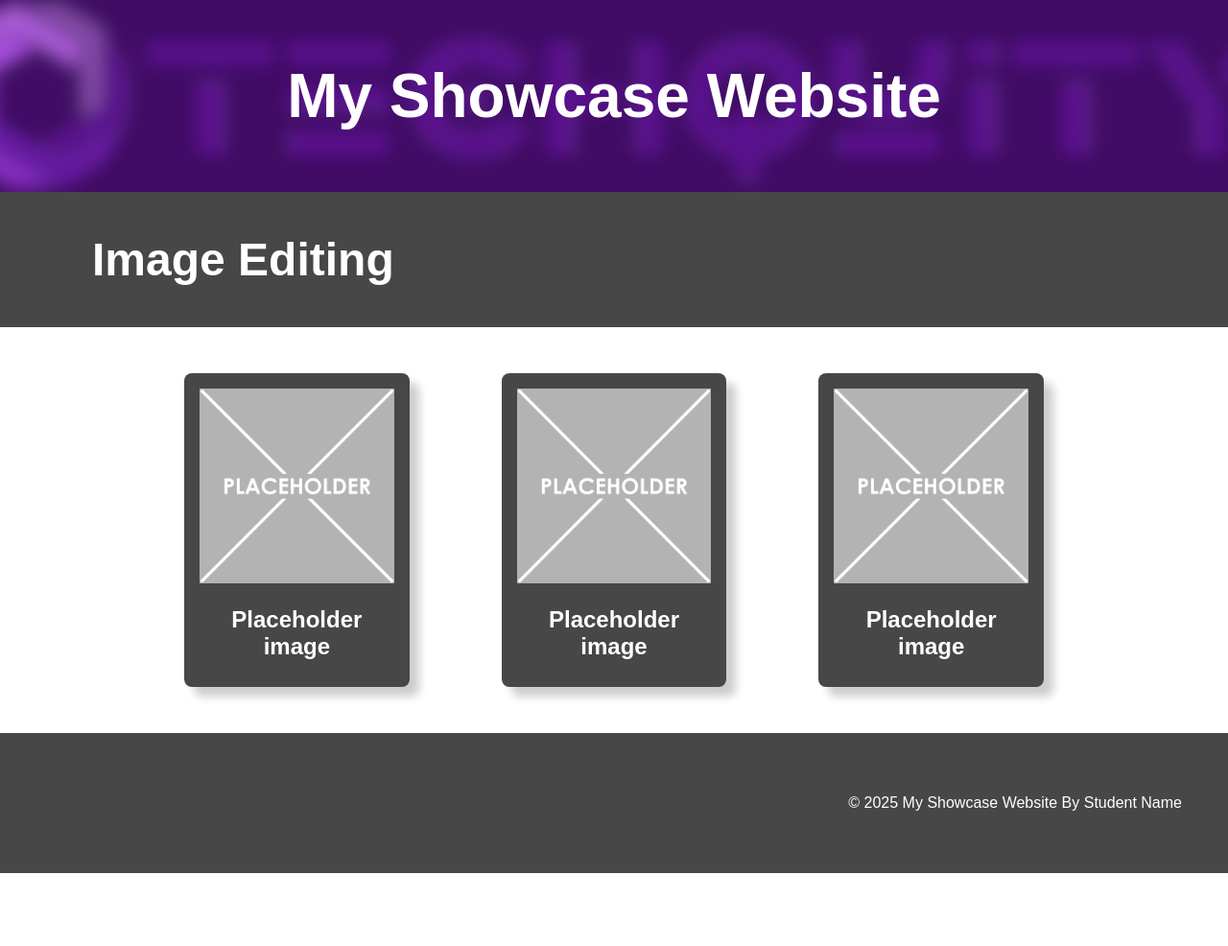
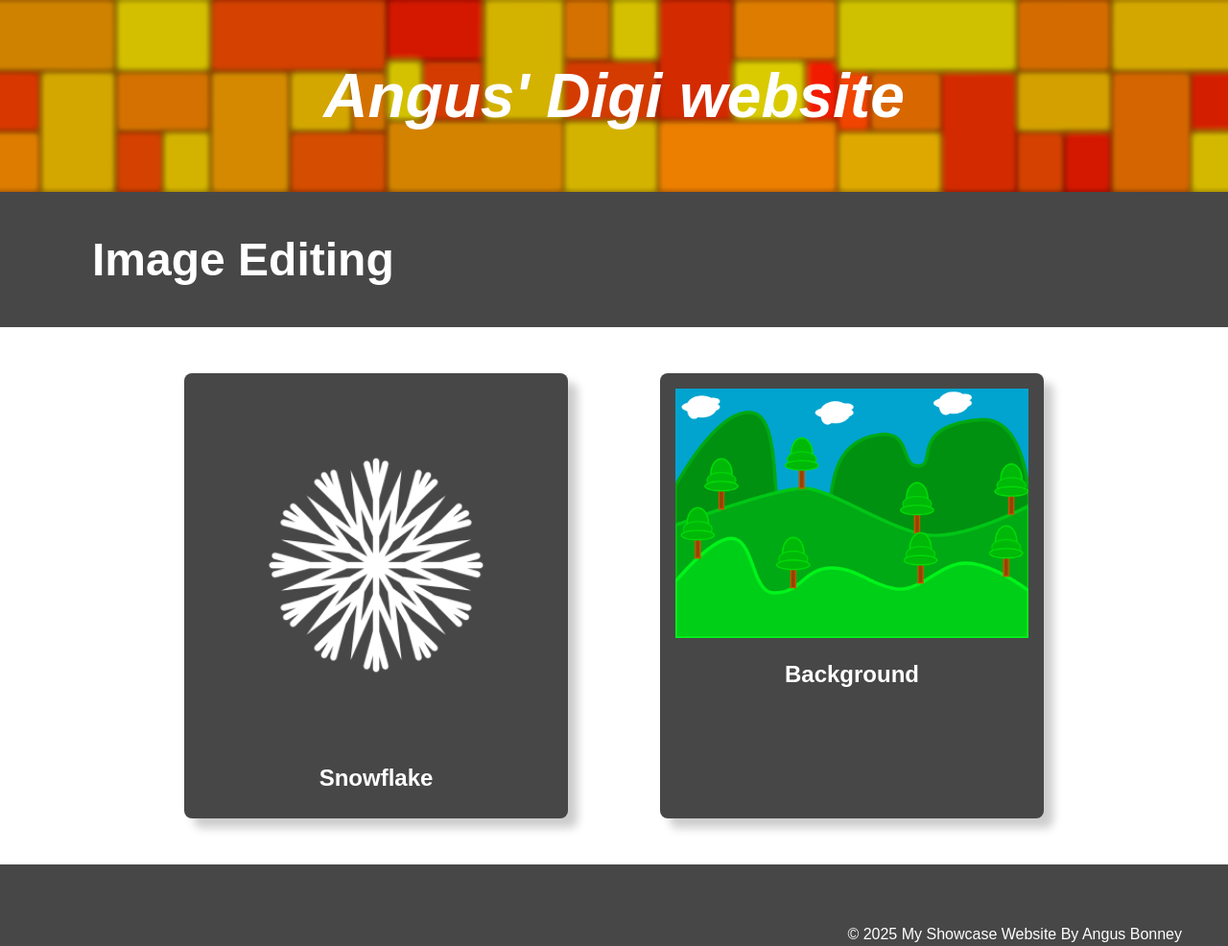
Before and after one commit to AngusBonney/Website, a plain HTML site: page index.html in a window 1280 px wide. Shown: the whole page at 96% size. Before the commit the page ends 910 px from the top, so only its background shows below. Drawn offline with Linux system fonts and the light colour scheme.

Commit message:
Replaced placeholder images and text

```diff
--- a/index.html
+++ b/index.html
@@ -12,7 +12,7 @@
 
     <!-- The Hero Section -------------------------------------------------------------------------------------- -->
     <section class="hero">
-        <div class="hero-text">My Showcase Website</div>
+        <div class="hero-text"><em>Angus' Digi website</em></div>
     </section>
 
 <!-- Topic one ------------------------------------------------------------------------------------------------- -->
@@ -26,16 +26,12 @@
         <div class="topic-content">
             <!-- one "card" which includes an image with a text below it -->
             <div class="topic-card">
-                <img src="images/placeholder-1024x1024.png" alt="change this too!">
-                <h2 class="topic-card-text">Placeholder image</h2>
+                <img src="images/Snowflake.png" alt="">
+                <h2 class="topic-card-text">Snowflake</h2>
             </div>
             <div class="topic-card">
-                <img src="images/placeholder-1024x1024.png" alt="change this too!">
-                <h2 class="topic-card-text">Placeholder image</h2>
-            </div>
-            <div class="topic-card">
-                <img src="images/placeholder-1024x1024.png" alt="change this too!">
-                <h2 class="topic-card-text">Placeholder image</h2>
+                <img src="images/Background.png" alt="">
+                <h2 class="topic-card-text">Background</h2>
             </div>
         </div>
     </section>
@@ -47,7 +43,7 @@
 
     <!-- A Simple Website Footer ------------------------------------------------------------------------------ -->
     <footer class="footer">
-        <p>&copy; 2025 My Showcase Website By Student Name</p>
+        <p>&copy; 2025 My Showcase Website By Angus Bonney</p>
     </footer>
 
 <!-- The end of the whole page- no more content after this! -->
--- a/style.css
+++ b/style.css
@@ -16,7 +16,7 @@ img {
 
 /* The hero section styling- use your OWN Hero Image URL here */
 .hero {
-    background-image: url('images/techquitybanner-1130x160.png');
+    background-image: url('images/Titlecard.png');
     height: 25vh;
     background-size: cover;
     background-position: center;
@@ -45,7 +45,7 @@ img {
 /* Three column grid with a nice big gap */
 .topic-content{
     display: grid;
-    grid-template-columns: repeat(3, 1fr);
+    grid-template-columns: repeat(2, 1fr);
     gap: 6em;
     /* bring the whole section in off the sides of the page */
     width: 70%;
```
Also changed, not shown: images/Background.png (added), images/Snowflake.png (added), images/Titlecard.png (added), images/techquitybanner-1130x160.png (deleted).
